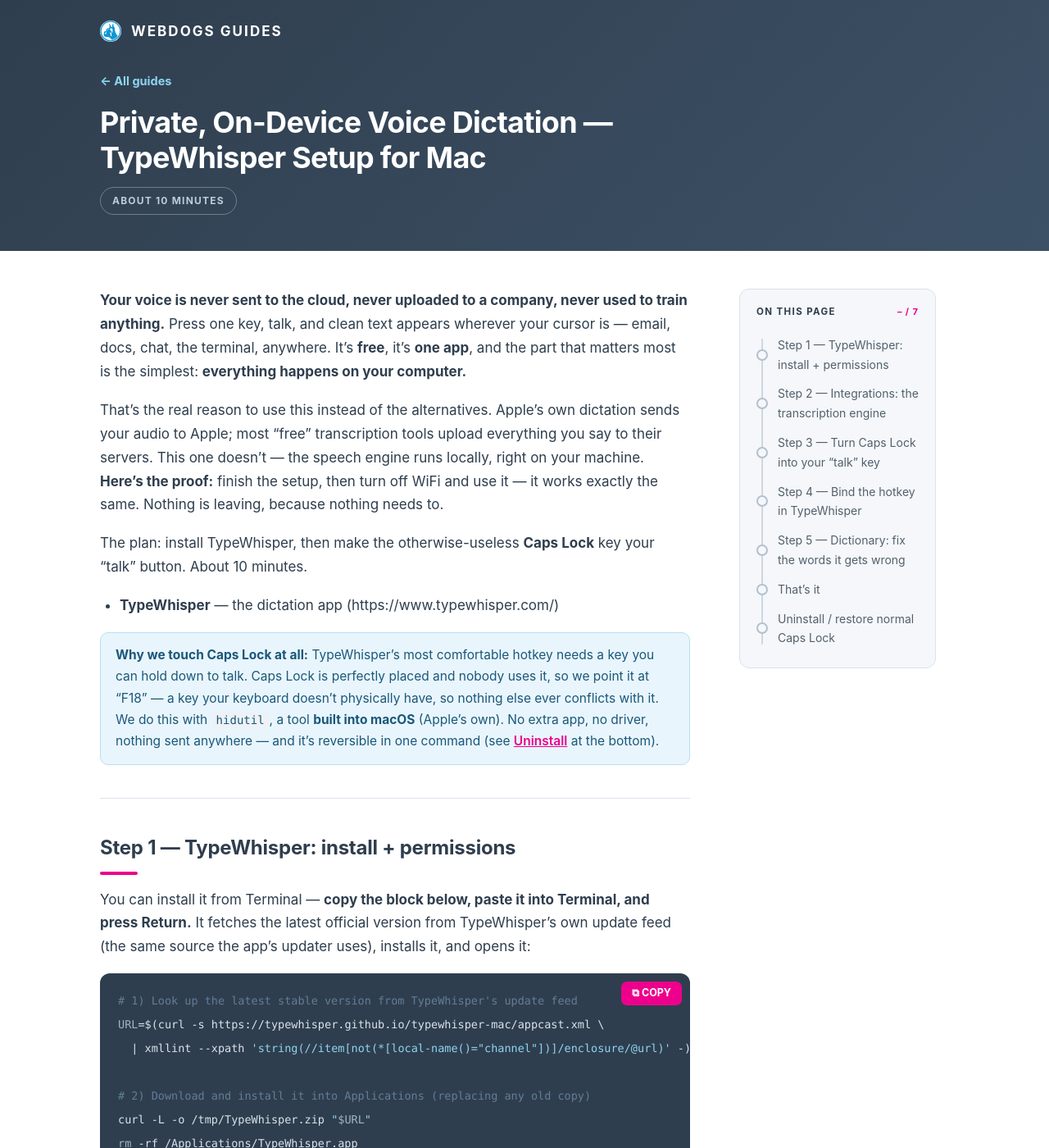
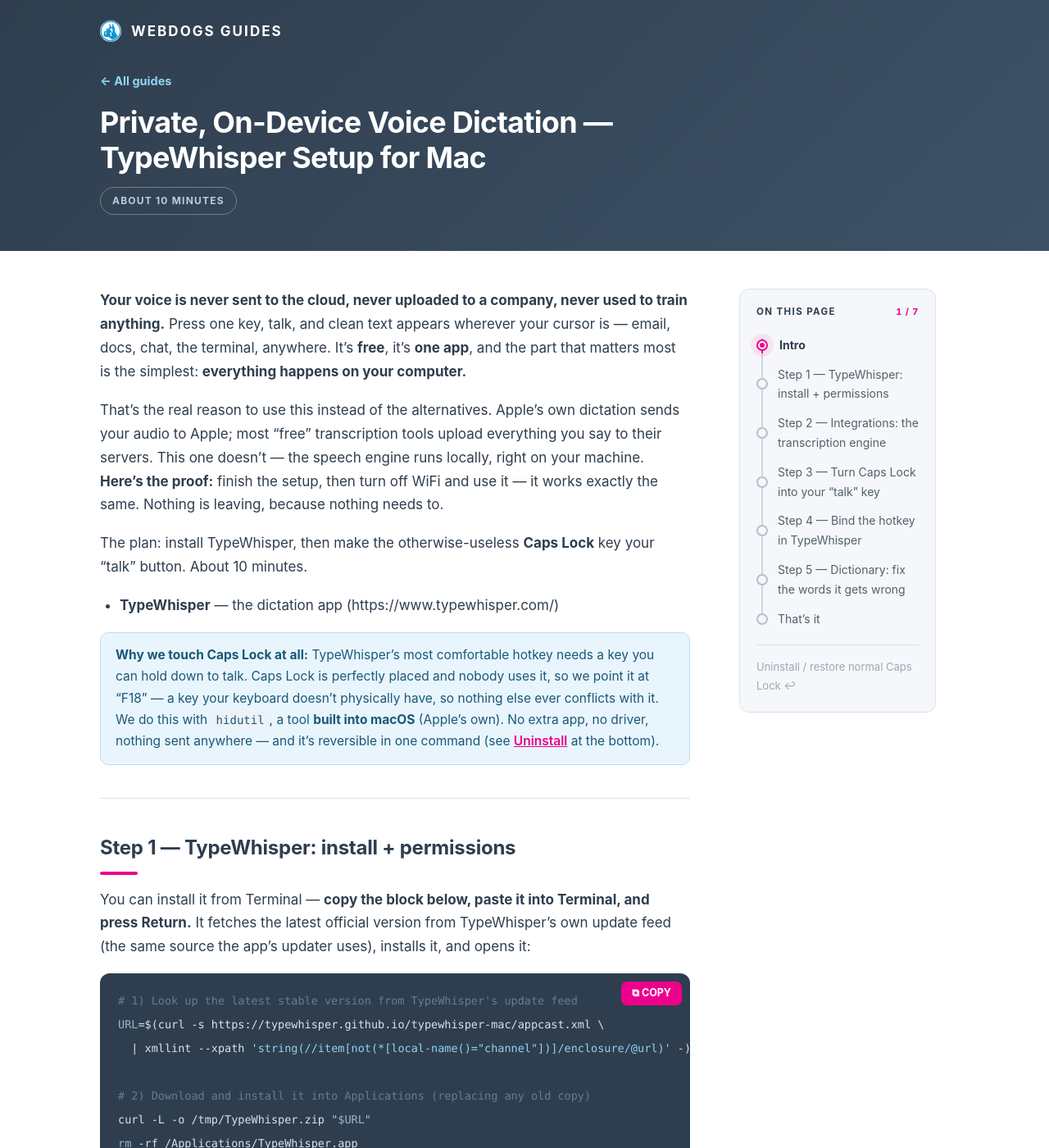
Before and after one commit to theWEBDOGS/guides, a Jekyll site: the page built from typewhisper/index.md, in a window 1280 px wide and 1400 px high. Shown: the whole window at 82% size. Built offline with Jekyll 4.4.1, drawn with Linux system fonts in a browser that asks for light colours; some web fonts are replaced.

Commit message:
Publish guides (2026-06-10) [generated]

```diff
--- a/_includes/toc.html
+++ b/_includes/toc.html
@@ -1,8 +1,15 @@
 {%- comment -%}
   Progress-trail table of contents over the page's h2 headings (kramdown
   auto_ids gives each one an id). A vertical rail connects one node per
-  section; assets/js/toc-progress.js fills the rail to the reading position,
+  section, plus a synthesized "Intro" node for the content above the first
+  heading; assets/js/toc-progress.js fills the rail to the reading position,
   checks off finished sections, rings the current one, and ticks the counter.
+
+  Appendix sections (reference material that isn't part of the journey, e.g.
+  an uninstall block) are listed in the guide's front matter as id fragments:
+      toc_appendix: [uninstall]
+  Matching sections render as plain links below the trail instead of nodes.
+
   Degrades to a plain anchor list with no JS.
 {%- endcomment -%}
 {%- assign sections = include.html | split: '</h2>' -%}
@@ -13,14 +20,36 @@
   <div class="trail">
     <span class="rail" aria-hidden="true"></span>
     <span class="rail-fill" id="rail-fill" aria-hidden="true"></span>
+    <a class="toc-item" data-intro href="#top"><span class="node" aria-hidden="true"></span><span class="t">Intro</span></a>
     {%- for s in sections -%}
       {%- if s contains '<h2' -%}
         {%- assign h = s | split: '<h2' | last -%}
         {%- assign id = h | split: 'id="' | last | split: '"' | first -%}
         {%- assign text = h | split: '">' | last | strip_html -%}
+        {%- assign is_appendix = false -%}
+        {%- for frag in page.toc_appendix -%}
+          {%- if id contains frag -%}{%- assign is_appendix = true -%}{%- endif -%}
+        {%- endfor -%}
+        {%- unless is_appendix -%}
         <a class="toc-item" href="#{{ id }}"><span class="node" aria-hidden="true"></span><span class="t">{{ text }}</span></a>
+        {%- endunless -%}
       {%- endif -%}
     {%- endfor -%}
   </div>
+  {%- assign has_appendix = false -%}
+  {%- for s in sections -%}
+    {%- if s contains '<h2' -%}
+      {%- assign h = s | split: '<h2' | last -%}
+      {%- assign id = h | split: 'id="' | last | split: '"' | first -%}
+      {%- for frag in page.toc_appendix -%}
+        {%- if id contains frag -%}
+          {%- unless has_appendix -%}<div class="toc-appendix">{%- assign has_appendix = true -%}{%- endunless -%}
+          {%- assign text = h | split: '">' | last | strip_html -%}
+          <a href="#{{ id }}">{{ text }} ↩</a>
+        {%- endif -%}
+      {%- endfor -%}
+    {%- endif -%}
+  {%- endfor -%}
+  {%- if has_appendix -%}</div>{%- endif -%}
 </nav>
 {%- endif -%}
--- a/assets/css/guides.css
+++ b/assets/css/guides.css
@@ -263,6 +263,19 @@ aside { font-size: 14px; }
   50%      { box-shadow: 0 0 0 7px rgba(237, 0, 140, .07); }
 }
 
+/* appendix links: reference sections kept off the trail (page front matter
+   lists them via toc_appendix) */
+.toc-appendix {
+  margin-top: 14px; padding-top: 12px;
+  border-top: 1px solid var(--line);
+}
+.toc-appendix a {
+  display: block; padding: 3px 0;
+  color: #9aa8b5; text-decoration: none; font-size: 13px;
+  transition: color .2s;
+}
+.toc-appendix a:hover { color: var(--navy); }
+
 html { scroll-behavior: smooth; }
 article h2 { scroll-margin-top: 26px; }
 @media (prefers-reduced-motion: reduce) {
--- a/assets/js/toc-progress.js
+++ b/assets/js/toc-progress.js
@@ -1,20 +1,26 @@
 /* Progress-trail TOC: fills the rail to the live reading position, checks
    off finished sections, rings the current one, ticks the "n / total"
-   counter. Reading line = 35% down the viewport. No deps. */
+   counter. The first item may be a synthesized Intro node (data-intro,
+   href="#top") that is active until the first real heading passes the
+   reading line (35% down the viewport). Appendix links live outside .trail
+   and are ignored. No deps. */
 (function () {
   var toc = document.getElementById('toc');
   if (!toc) return;
-  var items = Array.prototype.slice.call(toc.querySelectorAll('.toc-item'));
+  var trail = toc.querySelector('.trail');
   var fill = document.getElementById('rail-fill');
   var count = document.getElementById('toc-count');
-  var trail = toc.querySelector('.trail');
+  var all = Array.prototype.slice.call(trail.querySelectorAll('.toc-item'));
+  if (!all.length) return;
+  var intro = all[0].hasAttribute('data-intro') ? all[0] : null;
+  var items = intro ? all.slice(1) : all;
   var heads = items.map(function (a) {
     return document.getElementById(decodeURIComponent(a.hash.slice(1)));
   });
   if (!items.length || heads.indexOf(null) !== -1) return;
 
-  function nodeMid(i) {
-    var n = items[i].querySelector('.node').getBoundingClientRect();
+  function nodeMid(el) {
+    var n = el.querySelector('.node').getBoundingClientRect();
     return n.top + n.height / 2 - trail.getBoundingClientRect().top;
   }
 
@@ -24,29 +30,45 @@
     for (var i = 0; i < heads.length; i++) {
       if (heads[i].getBoundingClientRect().top <= probe) idx = i;
     }
+    var atEnd = Math.ceil(window.scrollY + window.innerHeight) >=
+      document.documentElement.scrollHeight - 2;
+    var last = idx === heads.length - 1;
+
+    if (intro) {
+      intro.classList.toggle('active', idx === -1);
+      intro.classList.toggle('done', idx > -1);
+    }
     items.forEach(function (a, i) {
-      a.classList.toggle('done', i < idx);
-      a.classList.toggle('active', i === idx);
+      a.classList.toggle('done', i < idx || (i === idx && last && atEnd));
+      a.classList.toggle('active', i === idx && !(last && atEnd));
     });
+
     if (count) {
-      count.textContent = (idx < 0 ? '–' : idx + 1) + ' / ' + items.length;
+      var total = all.length;
+      var pos = idx + 1 + (intro ? 1 : 0);
+      if (idx === -1) pos = intro ? 1 : 0;
+      if (last && atEnd) pos = total;
+      count.textContent = (pos > 0 ? pos : '–') + ' / ' + total;
     }
+
     var h;
-    if (idx < 0) {
-      h = 0;
+    if (idx === -1) {
+      h = intro ? nodeMid(intro) : 0;
+      if (intro && heads.length) {
+        /* progress toward the first heading: it crosses the probe once the
+           page scrolls another (firstTop - probe) px from here */
+        var first = heads[0].getBoundingClientRect().top;
+        var frac0 = Math.min(1, Math.max(0, window.scrollY /
+          Math.max(1, window.scrollY + first - probe)));
+        h += frac0 * (nodeMid(items[0]) - nodeMid(intro));
+      }
     } else {
-      h = nodeMid(idx);
-      var atEnd = Math.ceil(window.scrollY + window.innerHeight) >=
-        document.documentElement.scrollHeight - 2;
+      h = nodeMid(items[idx]);
       if (idx < heads.length - 1) {
         var a1 = heads[idx].getBoundingClientRect().top;
         var a2 = heads[idx + 1].getBoundingClientRect().top;
         var frac = Math.min(1, Math.max(0, (probe - a1) / (a2 - a1)));
-        h += frac * (nodeMid(idx + 1) - nodeMid(idx));
-      } else if (atEnd) {
-        items[idx].classList.remove('active');
-        items[idx].classList.add('done');
-        if (count) count.textContent = items.length + ' / ' + items.length;
+        h += frac * (nodeMid(items[idx + 1]) - nodeMid(items[idx]));
       }
     }
     fill.style.height = Math.max(0, h) + 'px';
```
Also changed, not shown: typewhisper/index.md (+1 -0 lines).
